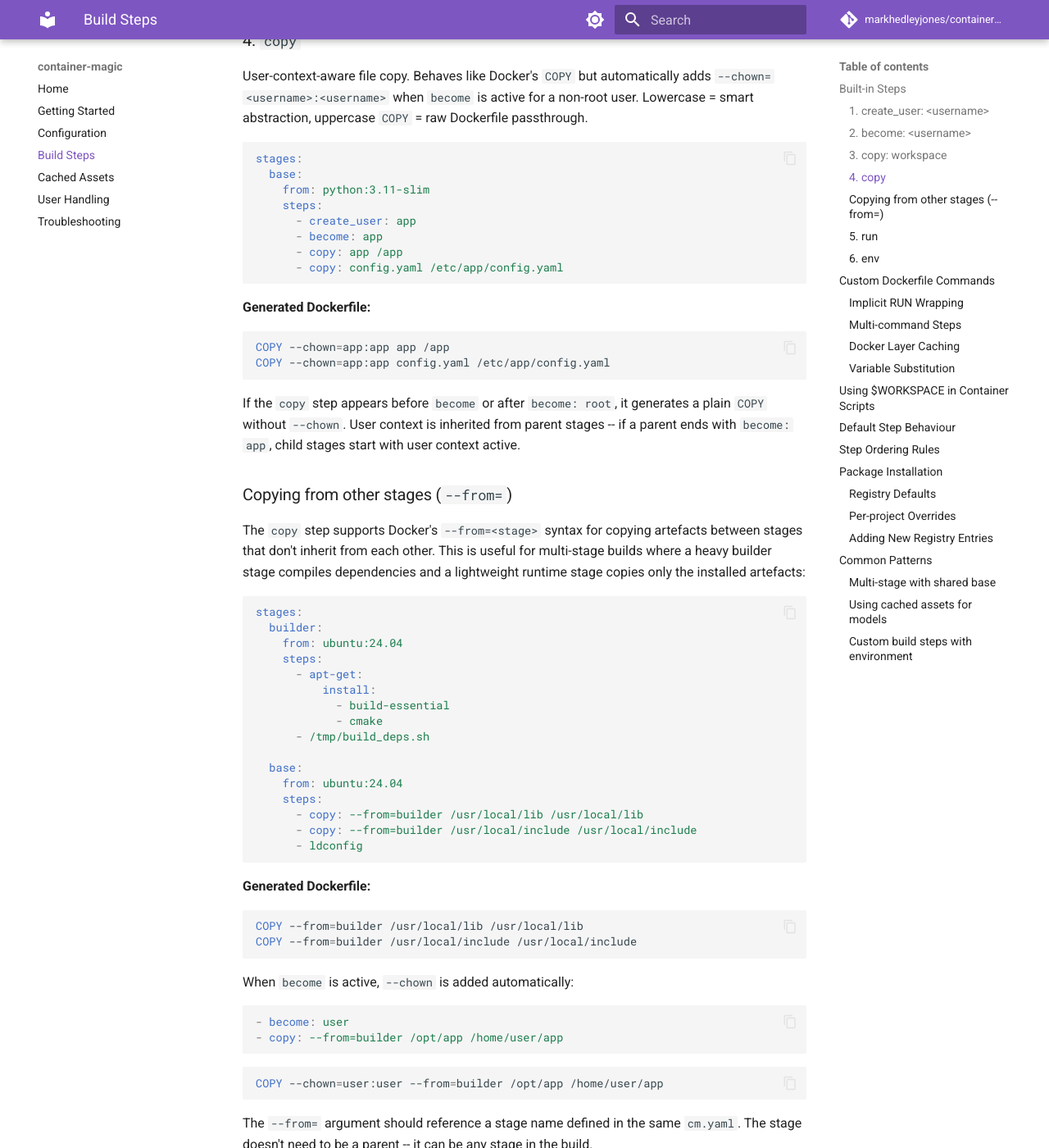
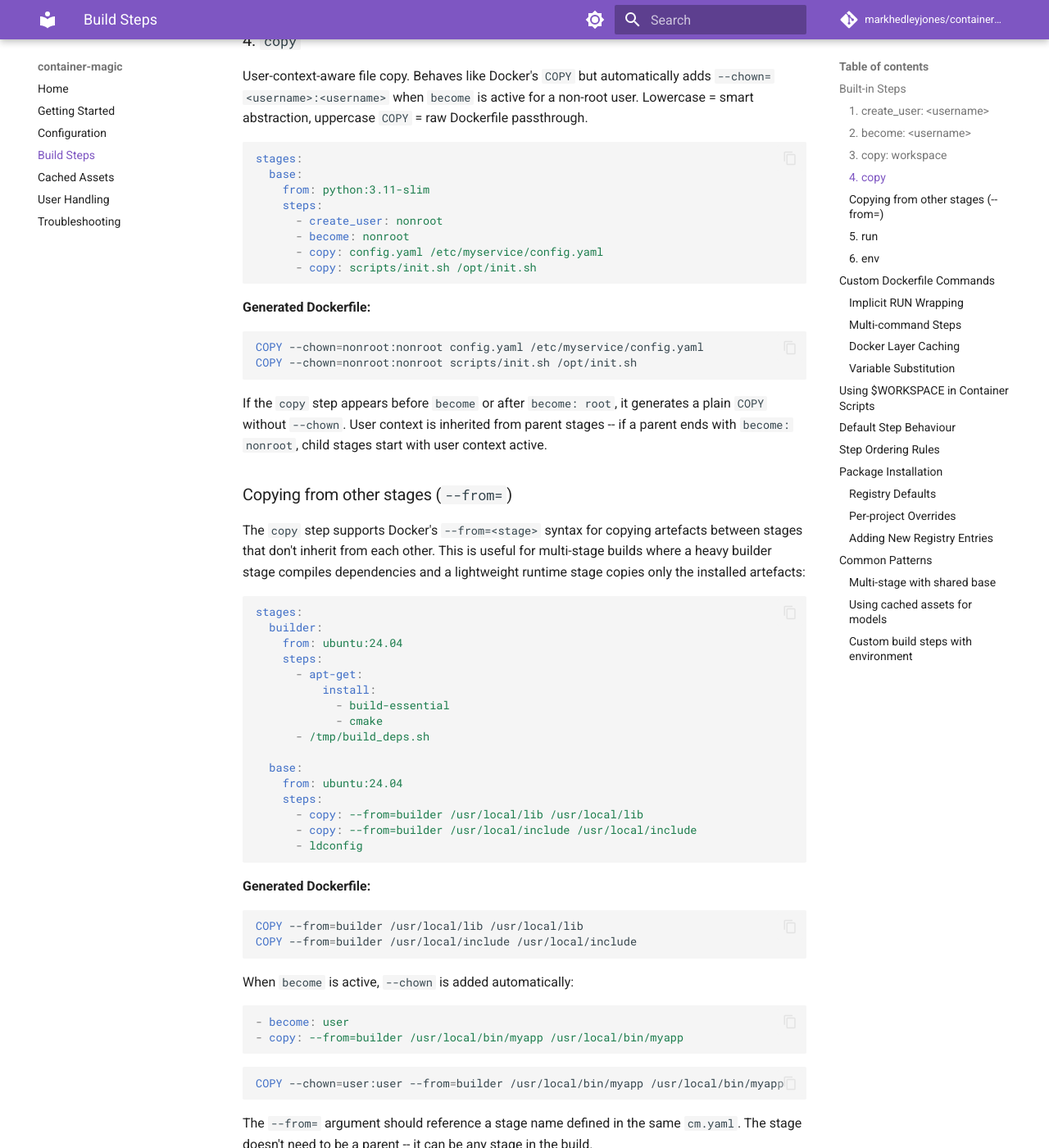
Before and after one commit to markhedleyjones/container-magic, an MkDocs documentation site: the page built from docs/build-steps.md, in a window 1280 px wide and 1400 px high, scrolled down 2064 px. Shown: the whole window at 82% size. Built offline with MkDocs 1.6.1 and Material for MkDocs 9.7.7, drawn with Linux system fonts in a browser that asks for light colours; comment, search, counter and statistics services are not loaded; some of the changed text lies outside the part shown.

Commit message:
docs: use auxiliary files in copy examples, not application code
Replace copy: app /app examples with realistic auxiliary files
(configs, scripts, binaries). Application code belongs in the
workspace, not copied manually via copy steps.

````diff
--- a/docs/build-steps.md
+++ b/docs/build-steps.md
@@ -51,10 +51,10 @@ stages:
     from: python:3.11-slim
     steps:
       - create_user: nonroot
-      - become: nonroot     # USER nonroot
-      - copy: app /app      # COPY --chown=nonroot:nonroot app /app
-      - become: root        # USER root
-      - copy: sys.conf /etc/  # COPY sys.conf /etc/ (no --chown)
+      - become: nonroot          # USER nonroot
+      - copy: entrypoint.sh /opt/  # COPY --chown=nonroot:nonroot ...
+      - become: root             # USER root
+      - copy: sys.conf /etc/     # COPY sys.conf /etc/ (no --chown)
 ```
 
 **Generated Dockerfile:** `USER <username>`
@@ -95,20 +95,20 @@ stages:
   base:
     from: python:3.11-slim
     steps:
-      - create_user: app
-      - become: app
-      - copy: app /app
-      - copy: config.yaml /etc/app/config.yaml
+      - create_user: nonroot
+      - become: nonroot
+      - copy: config.yaml /etc/myservice/config.yaml
+      - copy: scripts/init.sh /opt/init.sh
 ```
 
 **Generated Dockerfile:**
 
 ```dockerfile
-COPY --chown=app:app app /app
-COPY --chown=app:app config.yaml /etc/app/config.yaml
+COPY --chown=nonroot:nonroot config.yaml /etc/myservice/config.yaml
+COPY --chown=nonroot:nonroot scripts/init.sh /opt/init.sh
 ```
 
-If the `copy` step appears before `become` or after `become: root`, it generates a plain `COPY` without `--chown`. User context is inherited from parent stages -- if a parent ends with `become: app`, child stages start with user context active.
+If the `copy` step appears before `become` or after `become: root`, it generates a plain `COPY` without `--chown`. User context is inherited from parent stages -- if a parent ends with `become: nonroot`, child stages start with user context active.
 
 ### Copying from other stages (`--from=`)
 
@@ -144,11 +144,11 @@ When `become` is active, `--chown` is added automatically:
 
 ```yaml
 - become: user
-- copy: --from=builder /opt/app /home/user/app
+- copy: --from=builder /usr/local/bin/myapp /usr/local/bin/myapp
 ```
 
 ```dockerfile
-COPY --chown=user:user --from=builder /opt/app /home/user/app
+COPY --chown=user:user --from=builder /usr/local/bin/myapp /usr/local/bin/myapp
 ```
 
 The `--from=` argument should reference a stage name defined in the same `cm.yaml`. The stage doesn't need to be a parent -- it can be any stage in the build.
@@ -394,7 +394,7 @@ If no steps are specified, `copy: workspace` is added automatically.
 steps:
   - create_user: nonroot
   - become: nonroot
-  - copy: app /app
+  - copy: workspace
 ```
 
 ## Package Installation
````
Also changed, not shown: docs/cached-assets.md (+1 -1 lines), docs/troubleshooting.md (+1 -1 lines).
